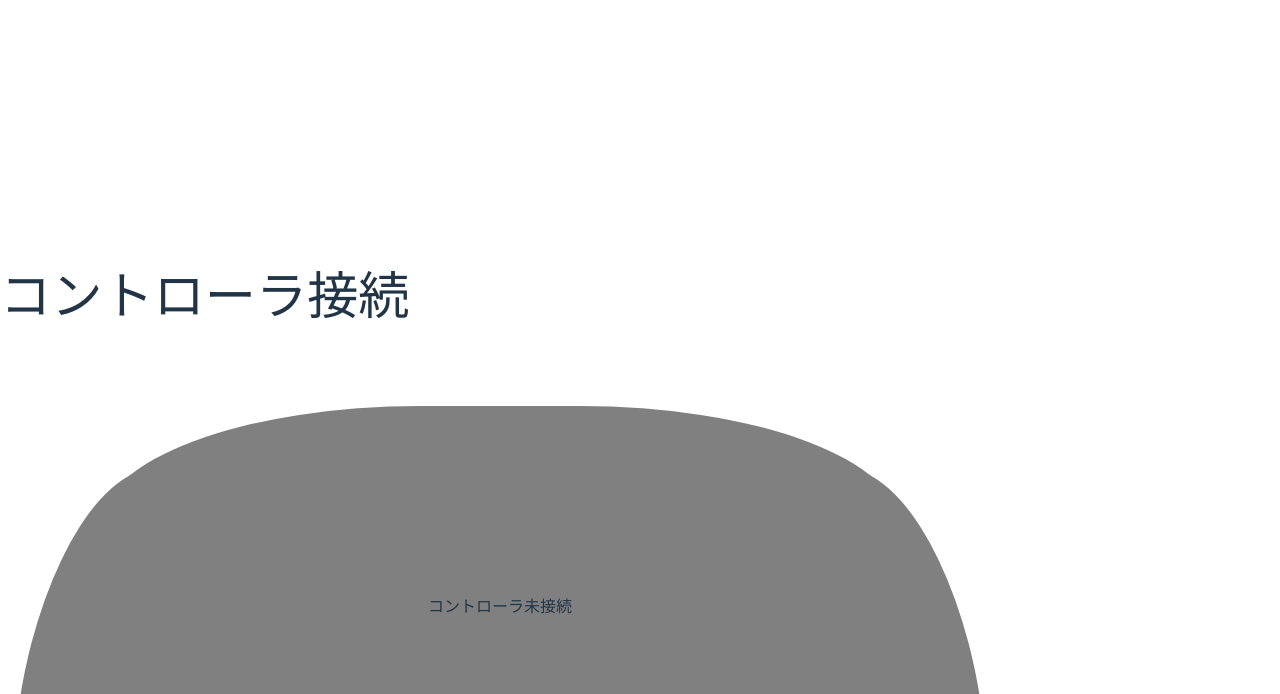
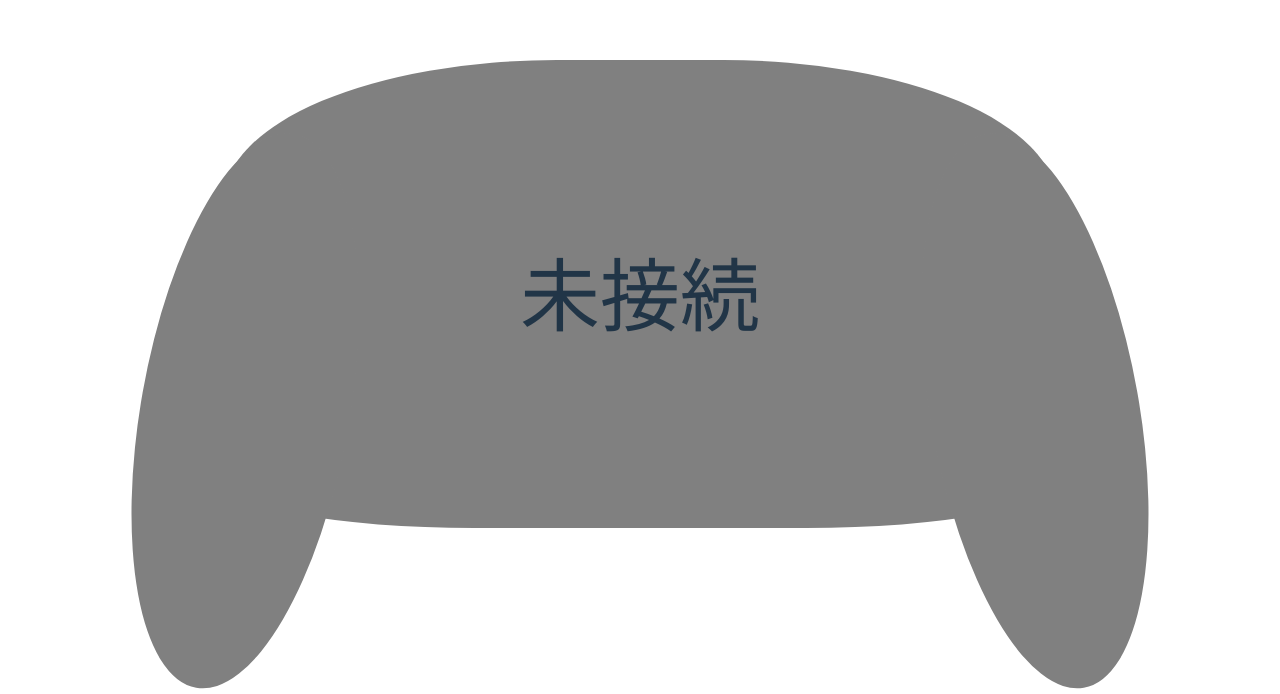
Before and after one commit to Ttanaka-0966/controller_test, a React (Vite) app: page / in a window 1280 px wide. Shown: the part 106-800 px from the top of the page. Built offline with nearby package versions, Linux system fonts and the light colour scheme.

Commit message:
ページサイズ変化に対応

```diff
--- a/src/gamepadUI.css
+++ b/src/gamepadUI.css
@@ -8,11 +8,11 @@
     color: gray;
     justify-content: center;
     align-items: center;
+    position: relative;
 }
 
 .pressed {
     background-color: green;
-    color: white;
 }
 
 .fourButtons {
@@ -43,12 +43,22 @@
     justify-content: center;
     align-items: center;
     position: absolute;
-    margin: 50px;
-    height: 400px;
-    width: 800px;
+    aspect-ratio: 16/9;
+    top: 50%;
+    left: 50%;
+    transform: translate(-50%,-50%);
     border-radius: 40% 40% 30% 30% / 30% 30% 10% 10% ;
     background: gray;
-    left: 50px;
+}
+@media (min-aspect-ratio:16/9){
+    .GamepadBackground{
+        height:65%;
+    }
+}
+@media (max-aspect-ratio:16/9) {
+    .GamepadBackground{
+        width: 65%;
+    }
 }
 .GamepadBackground::before{
     content: "";
@@ -71,4 +81,5 @@
     border-radius: 50%;
     background: gray;
     transform: rotate(-10deg);
+    z-index: -1;
 }
--- a/src/gamepad_.tsx
+++ b/src/gamepad_.tsx
@@ -12,6 +12,31 @@ type ButtonProps = {
     btn: GamepadButton[];
     name: string[];
 }
+
+const DebugUI: React.FC<GamepadState> = ({ id, buttons, axes }) => {
+    return (
+        <div>
+            <h2>{"id:" + id}</h2>
+            <div>
+                <h3>ボタン</h3>
+                {buttons.map((btn, i) => (
+                    <div key={i}>
+                        ボタン {i}: {btn.pressed ? "押下中" : "離されている"} (値:{" "}
+                        {btn.value})
+                    </div>
+                ))}
+            </div>
+            <div>
+                <h3>スティック</h3>
+                {axes.map((axis, i) => (
+                    <div key={i}>
+                        軸 {i}: {axis.toFixed(2)}
+                    </div>
+                ))}
+            </div>
+        </div>
+    );
+};
 
 const FourButtons: React.FC<ButtonProps> = ({ btn, name }) => {
     return (
@@ -59,7 +84,24 @@ const SmallButton: React.FC<ButtonProps> = ({ btn, name }) => {
     )
 };
 
+const GamepadUI: React.FC<GamepadState> = ({ buttons, axes }) => {
+    return (
+        <div className="GamepadBackground">
+            <div style={{ display: "flex", position: "absolute" }}>
+                <Joystick x={axes[2]} y={axes[3] * -1}
+                    pressed={buttons[11].pressed} name="R" />
+                <FourButtons btn={[buttons[0], buttons[3],
+                buttons[1], buttons[2]]} name={["→", "←", "↓", "↑"]} />
+                <SmallButton btn={[buttons[9]]} name={["+"]} />
+                <SideButtons btn={[buttons[5], buttons[7]]} name={["R1", "R2"]} />
+            </div>
+        </div>
+    )
+};
+
 const Main = () => {
+
+    const [page, setPage] = useState<string>("gamepad");
 
     //Gamepad一台シンプルに使いたければここから...
     const [controller, setController] = useState<GamepadState | null>(null);
@@ -125,54 +167,26 @@ const Main = () => {
     //ここからはUI表示例
 
     return (
-        <div>
-            <h1>コントローラ接続</h1>
+        <div style={{}}>
             {controller ? (
-                <div style={{ display: "flex" }}>
-                    <div>
-                        <h2>{"id:" + controller.id}</h2>
+                <div style={{ display: "flex", justifyContent: "center" }}>
+                    {page === "gamepad" ? (
                         <div>
-                            <h3>ボタン</h3>
-                            {controller.buttons.map((btn, i) => (
-                                <div key={i}>
-                                    ボタン {i}: {btn.pressed ? "押下中" : "離されている"} (値:{" "}
-                                    {btn.value})
-                                </div>
-                            ))}
+                            <GamepadUI {...controller} />
+                            <button onClick={() => setPage("debug")}>デバッグ表示へ</button>
                         </div>
+                    ) : null}
+                    {page === "debug" ? (
                         <div>
-                            <h3>スティック</h3>
-                            {controller.axes.map((axis, i) => (
-                                <div key={i}>
-                                    軸 {i}: {axis.toFixed(2)}
-                                </div>
-                            ))}
+                            <DebugUI {...controller} />
+                            <button onClick={() => setPage("gamepad")}>コントローラ表示へ</button>
                         </div>
-                        <div className="GamepadBackground">
-                            <div style={{ display: "flex", alignItems: "center", justifyContent: "center" }}>
-                                <Joystick x={controller.axes[2]} y={controller.axes[3] * -1}
-                                    pressed={controller.buttons[11].pressed} name="R" />
-                                <FourButtons btn={[controller.buttons[15], controller.buttons[14],
-                                controller.buttons[13], controller.buttons[12]]} name={["→", "←", "↓", "↑"]} />
-                                <SideButtons btn={[controller.buttons[5], controller.buttons[7]]} name={["R1", "R2"]} />
-                            </div>
-                        </div>
-                    </div>
-
-                    <div>
-                        <FourButtons btn={[controller.buttons[1], controller.buttons[2],
-                        controller.buttons[0], controller.buttons[3]]} name={["→", "←", "↓", "↑"]} />
-                        <SideButtons btn={[controller.buttons[4], controller.buttons[6]]} name={["L1", "L2"]} />
-                        <SmallButton btn={[controller.buttons[9]]} name={["+"]} />
-
-                        <Joystick x={controller.axes[0]} y={controller.axes[1] * -1}
-                            pressed={controller.buttons[10].pressed} name="L" />
-
-                    </div>
+                    ) : null}
                 </div>
             ) : (
-                <div className="GamepadBackground">コントローラ未接続</div>
+                <div className="GamepadBackground" style={{ fontSize: "80px" }}>未接続</div>
             )}
+
         </div>
     );
 };
```
